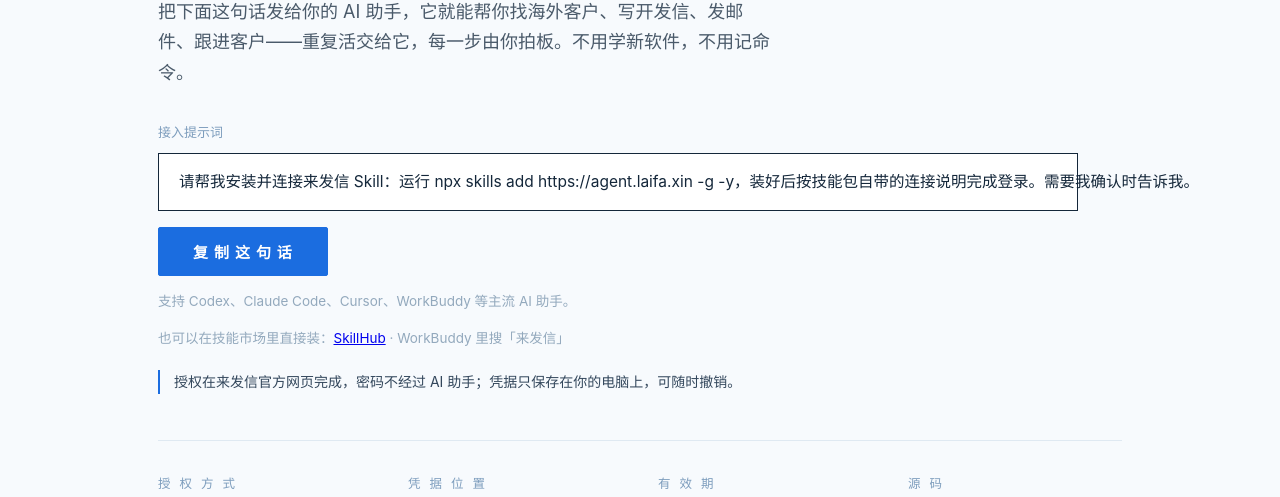
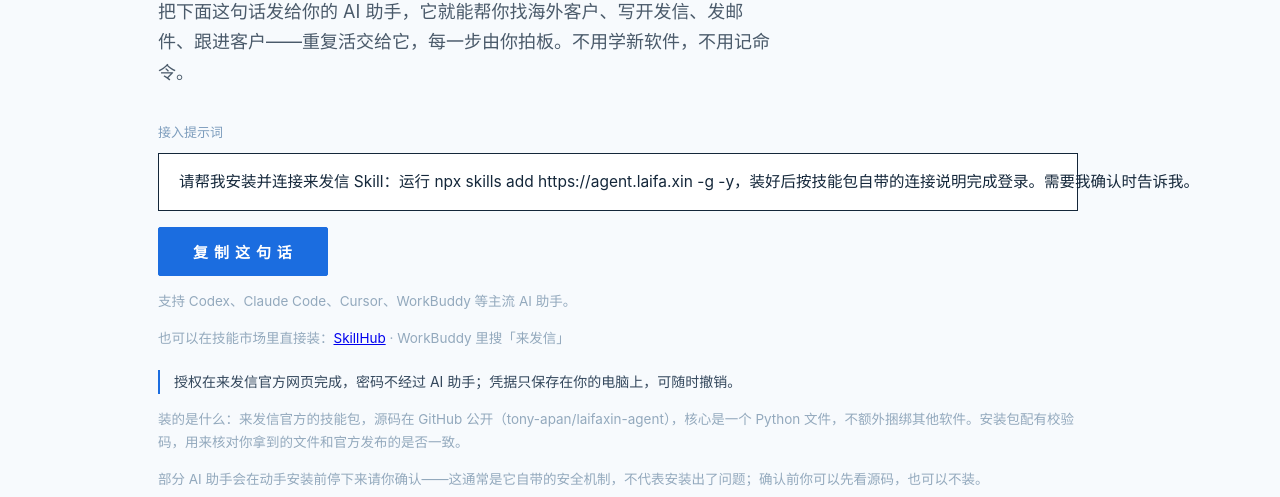
Before and after one commit to tony-apan/laifaxin-agent, a plain HTML site: page site/index.html in a window 1280 px wide. Shown: the part 303-800 px from the top of the page. Drawn offline with Linux system fonts and the light colour scheme.

Commit message:
知情批准优化＋路标陈述化（Tony 2026-11-26 批准，Opus/Astra 对抗审一致＋旗舰裁决可发布）：首页接入区新增两段陈述式说明（装的是什么/校验码用途/助手请确认是安全机制）；安装文档新增「分发结构（事实）」节（双索引取用规则与校验码口径，两布局哈希不同不混用）；发版闸新增 2b 步校验 V2 索引 digest 与 well-known 包一致性

```diff
--- a/site/index.html
+++ b/site/index.html
@@ -108,6 +108,8 @@
       <p class="support">支持 Codex、Claude Code、Cursor、WorkBuddy 等主流 AI 助手。</p>
       <p class="support">也可以在技能市场里直接装：<a href="https://skillhub.cn/skills/org-t67ewudl/laifaxin" target="_blank" rel="noopener">SkillHub</a> · WorkBuddy 里搜「来发信」</p>
       <p class="trust-line">授权在来发信官方网页完成，密码不经过 AI 助手；凭据只保存在你的电脑上，可随时撤销。</p>
+      <p class="support">装的是什么：来发信官方的技能包，源码在 GitHub 公开（tony-apan/laifaxin-agent），核心是一个 Python 文件，不额外捆绑其他软件。安装包配有校验码，用来核对你拿到的文件和官方发布的是否一致。</p>
+      <p class="support">部分 AI 助手会在动手安装前停下来请你确认——这通常是它自带的安全机制，不代表安装出了问题；确认前你可以先看源码，也可以不装。</p>
     </div>
   </div>
 
```
Also changed, not shown: 2 other files.
